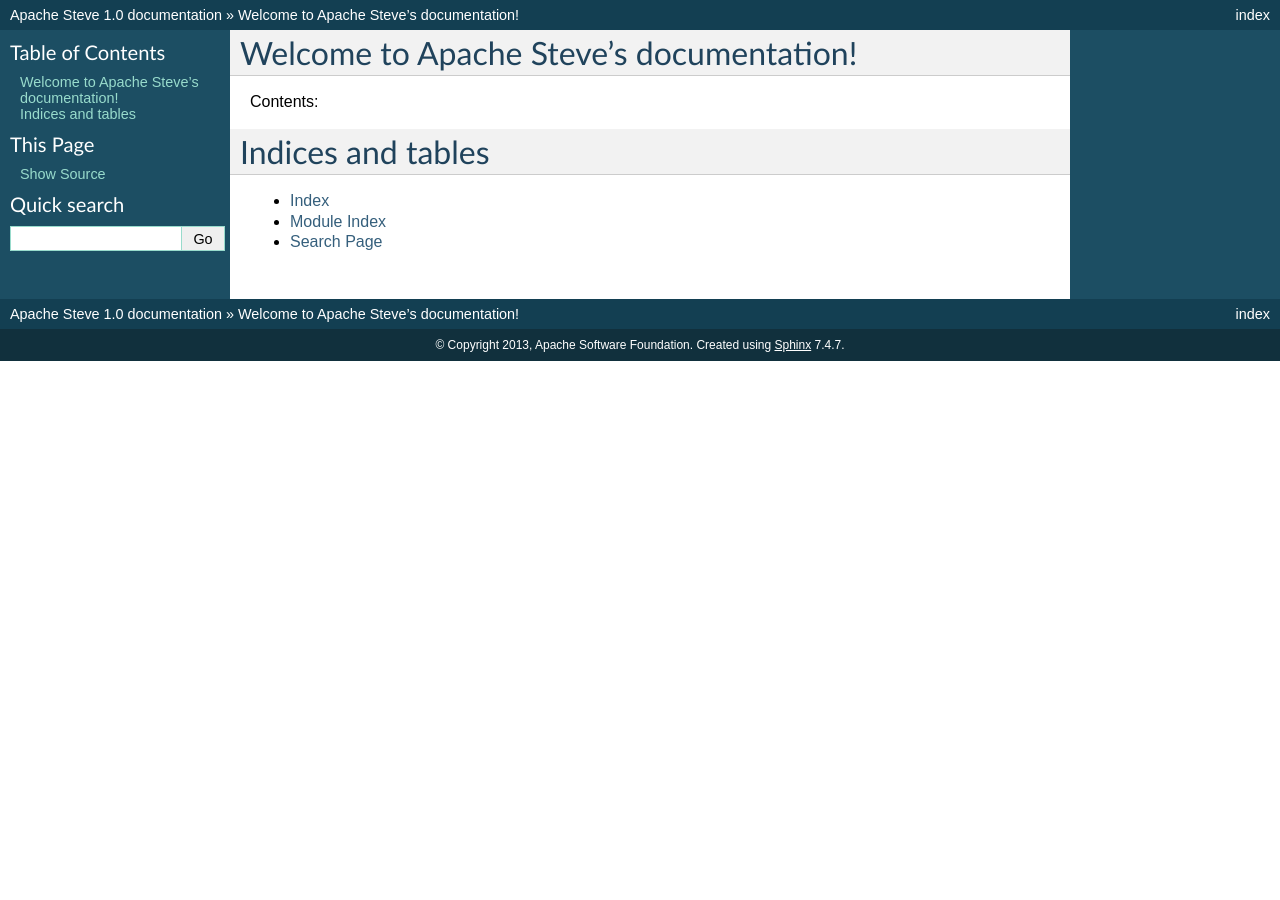
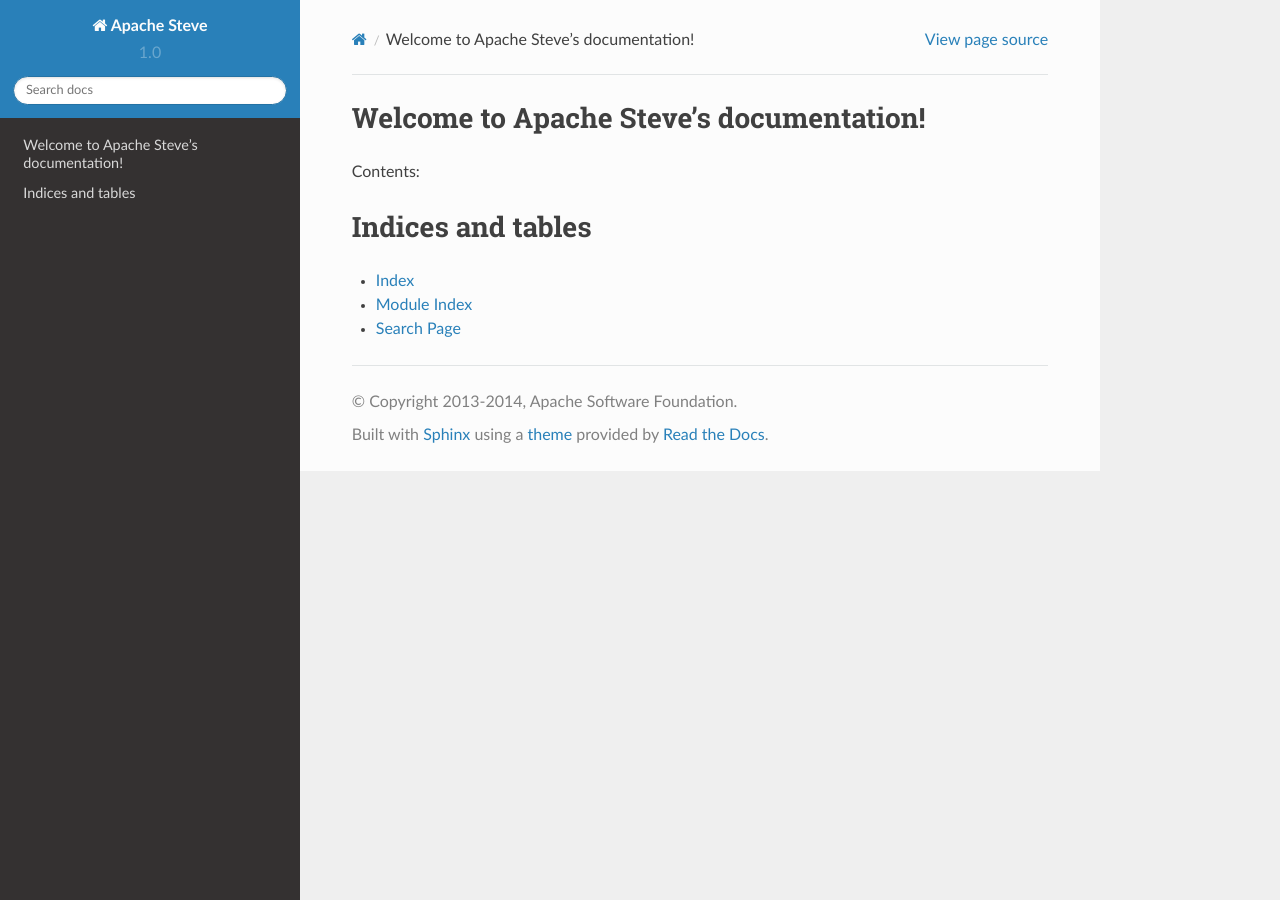
Before and after one commit to apache/steve, a Sphinx documentation site: the page built from docs/index.rst, in a window 1280 px wide. Built offline with Sphinx 7.4.7 and the Read the Docs theme 2.0.0, drawn with Linux system fonts in a browser that asks for light colours.

Commit message:
Ohh, pretty theme!
git-svn-id: https://svn.apache.org/repos/asf/steve/trunk@1566481 13f79535-47bb-0310-9956-ffa450edef68

```diff
--- a/docs/conf.py
+++ b/docs/conf.py
@@ -12,6 +12,8 @@
 # serve to show the default.
 
 import sys, os
+
+import sphinx_rtd_theme
 
 # If extensions (or modules to document with autodoc) are in another directory,
 # add these directories to sys.path here. If the directory is relative to the
@@ -41,7 +43,7 @@ master_doc = 'index'
 
 # General information about the project.
 project = u'Apache Steve'
-copyright = u'2013, Apache Software Foundation'
+copyright = u'2013-2014, Apache Software Foundation'
 
 # The version info for the project you're documenting, acts as replacement for
 # |version| and |release|, also used in various other places throughout the
@@ -94,7 +96,7 @@ pygments_style = 'sphinx'
 
 # The theme to use for HTML and HTML Help pages.  See the documentation for
 # a list of builtin themes.
-html_theme = 'default'
+html_theme = 'sphinx_rtd_theme'
 
 # Theme options are theme-specific and customize the look and feel of a theme
 # further.  For a list of options available for each theme, see the
@@ -102,7 +104,7 @@ html_theme = 'default'
 #html_theme_options = {}
 
 # Add any paths that contain custom themes here, relative to this directory.
-#html_theme_path = []
+html_theme_path = [sphinx_rtd_theme.get_html_theme_path()]
 
 # The name for this set of Sphinx documents.  If None, it defaults to
 # "<project> v<release> documentation".
```
